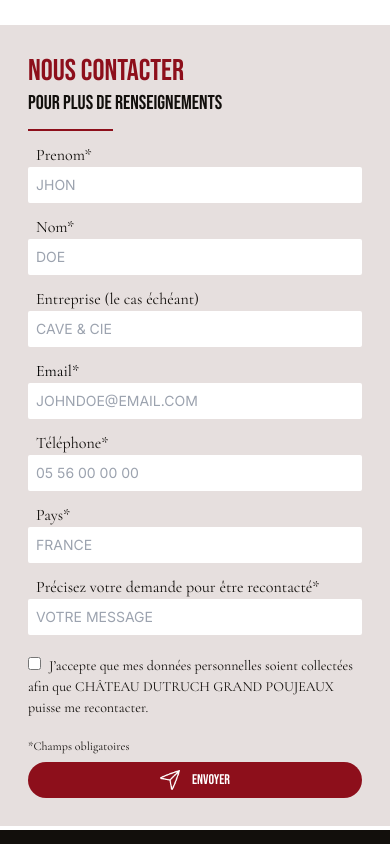
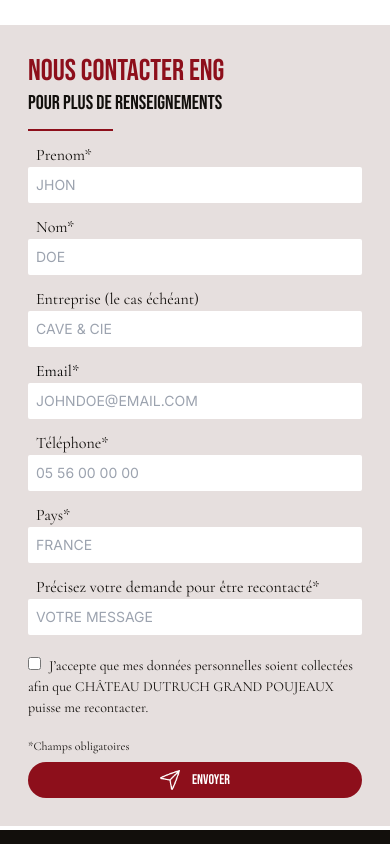
Before and after one commit to magicniclus/dutruchnext, a Next.js app: page / in a window 390 px wide. Shown: the part 5680-6524 px from the top of the page. Built offline with nearby package versions, Linux system fonts and the light colour scheme; grey boxes are pictures that could not be loaded.

Commit message:
Update Formulaire.tsx

```diff
--- a/src/app/components/Formulaire.tsx
+++ b/src/app/components/Formulaire.tsx
@@ -1,9 +1,15 @@
 import React from 'react';
 import { useState, useEffect } from "react";
 
-const Formulaire = () => {
+interface FormulaireProps {
+    lang: "fr" | "eng";
+}
+
+const Formulaire = ({lang}: FormulaireProps) => {
 
     const [showBackground, setShowBackground] = useState(false);
+
+
 
     useEffect(() => {
         const handleResize = () => {
@@ -24,6 +30,8 @@ const Formulaire = () => {
         e.preventDefault();
     }
 
+    const handleForm = () => {
+        if(lang === 'fr'){
             return (
                 <section className='mx-auto flex flex-col md:max-w-5xl py-1 md:px-4 w-full'>
                     <div className='bg-beige w-full md:translate md:-translate-y-16 p-7'>
@@ -95,6 +103,87 @@ const Formulaire = () => {
                         </form>
                     </div>
                 </section>
+            )
+        }else{
+            return (
+                <section className='mx-auto flex flex-col md:max-w-5xl py-1 md:px-4 w-full'>
+                    <div className='bg-beige w-full md:translate md:-translate-y-16 p-7'>
+                        <div>
+                            <h2 className="text-red font-bebas text-3xl">NOUS CONTACTER ENG</h2>
+                            <h3 className='font-bebas text-xl text-text'>Pour plus de renseignements</h3>
+                            <div className="mt-3 w-[85px] h-0.5 bg-red"></div>
+                        </div>
+                        <form onSubmit={handleSubmit}>
+                            <div className='mt-3'>
+                                <div className='flex md:flex-row flex-col'>
+                                    <div className="flex md:w-[40%] justify-between md:flex-row flex-col">
+                                        <div className='flex flex-col md:mt-0'>
+                                            <label className='font-cormorant ml-2 text-text' htmlFor="name">Prenom*</label>
+                                            <input type="text" name="name" id="name" placeholder='JHON' className='text-sm p-2 text-source rounded-sm' />
+                                        </div>
+                                        <div className='flex flex-col md:mt-0 mt-3'>
+                                            <label className='font-cormorant ml-2 text-text' htmlFor="name">Nom*</label>
+                                            <input type="text" name="name" id="lastName" placeholder='DOE' className='text-sm p-2 text-source rounded-sm' />
+                                        </div>
+                                    </div>
+                                    <div className='flex flex-col md:ml-10 md:w-[30%] md:mt-0 mt-3'>
+                                        <label className='font-cormorant ml-2 text-text' htmlFor="name">Entreprise (le cas échéant)</label>
+                                        <input type="text" name="name" id="entreprise" placeholder='CAVE & CIE' className='text-sm p-2 text-source rounded-sm' />
+                                    </div>
+                                </div>
+                            </div>
+                            <div className='mt-3'>
+                                <div className='flex md:flex-row flex-col'>
+                                    <div className="flex md:w-[40%]">
+                                        <div className='flex flex-col w-full'>
+                                            <label className='font-cormorant ml-2' htmlFor="email">Email*</label>
+                                            <input type="text" name="email" id="email" placeholder='JOHNDOE@EMAIL.COM' className='text-sm w-full p-2 text-source rounded-sm' />
+                                        </div>
+                                    </div>
+                                    <div className="flex md:w-[40%] md:ml-10 md:flex-row flex-col">
+                                        <div className='flex flex-col md:mt-0 mt-3'>
+                                            <label className='font-cormorant ml-2 text-text' htmlFor="phone">Téléphone*</label>
+                                            <input type="number" name="phone" id="phone" placeholder='05 56 00 00 00' className='text-sm p-2 text-source rounded-sm md:max-w-[140px]' />
+                                        </div>
+                                        <div className='flex flex-col md:ml-10 md:mt-0 mt-3'>
+                                            <label className='font-cormorant ml-2 text-text' htmlFor="country">Pays*</label>
+                                            <input type="text" name="country" id="pays" placeholder='FRANCE' className='text-sm p-2 text-source rounded-sm' />
+                                        </div>
+                                    </div>
+                                </div>
+                            </div>
+                            <div className='mt-3'>
+                                <div className="flex w-full">
+                                    <div className='flex flex-col w-full'>
+                                        <label className='font-cormorant ml-2 text-text' htmlFor="email">Précisez votre demande pour être recontacté*</label>
+                                        <input type="text" name="text" id="text" placeholder='VOTRE MESSAGE' className='text-sm w-full p-2 text-source rounded-sm' />
+                                    </div>
+                                </div>
+                            </div>
+                            <div className='mt-5 text-text text-sm flex justify-between md:flex-row flex-col'>
+                                <div className='md:w-1/2 border-none'>
+                                    <input type="checkbox" name="checkbox" id="checkbox" className='mr-2' />
+                                    <label className='font-cormorant text-text' htmlFor="checkbox">J’accepte que mes données personnelles soient collectées afin que CHÂTEAU DUTRUCH GRAND POUJEAUX puisse me recontacter.</label>
+                                </div>
+                                <div className='md:w-[220px] flex md:items-end text-text justify-between md:flex-row flex-col md:mt-0 mt-5'>
+                                    <p className='text-xs font-cormorant md:mb-0 mb-2'>*Champs obligatoires</p>
+                                    <button type="submit" className='justify-center flex bg-red px-5 py-2 rounded-full items-center cursor-pointer hover:shadow-md hover:scale-105 transition duration-300 ease-in-out'>
+                                        <img src="/icon/send.png" alt="send" className='mr-3 h-5' />
+                                        <p className='font-bebas bold text-white'>ENVOYER</p>
+                                    </button>
+                                </div>
+                            </div>
+                        </form>
+                    </div>
+                </section>
+            )
+        }
+    }
+
+    return (
+        <>
+            {handleForm()}
+        </>
     );
 };
 
```
Lines whose indentation alone changed are shown as unchanged.
